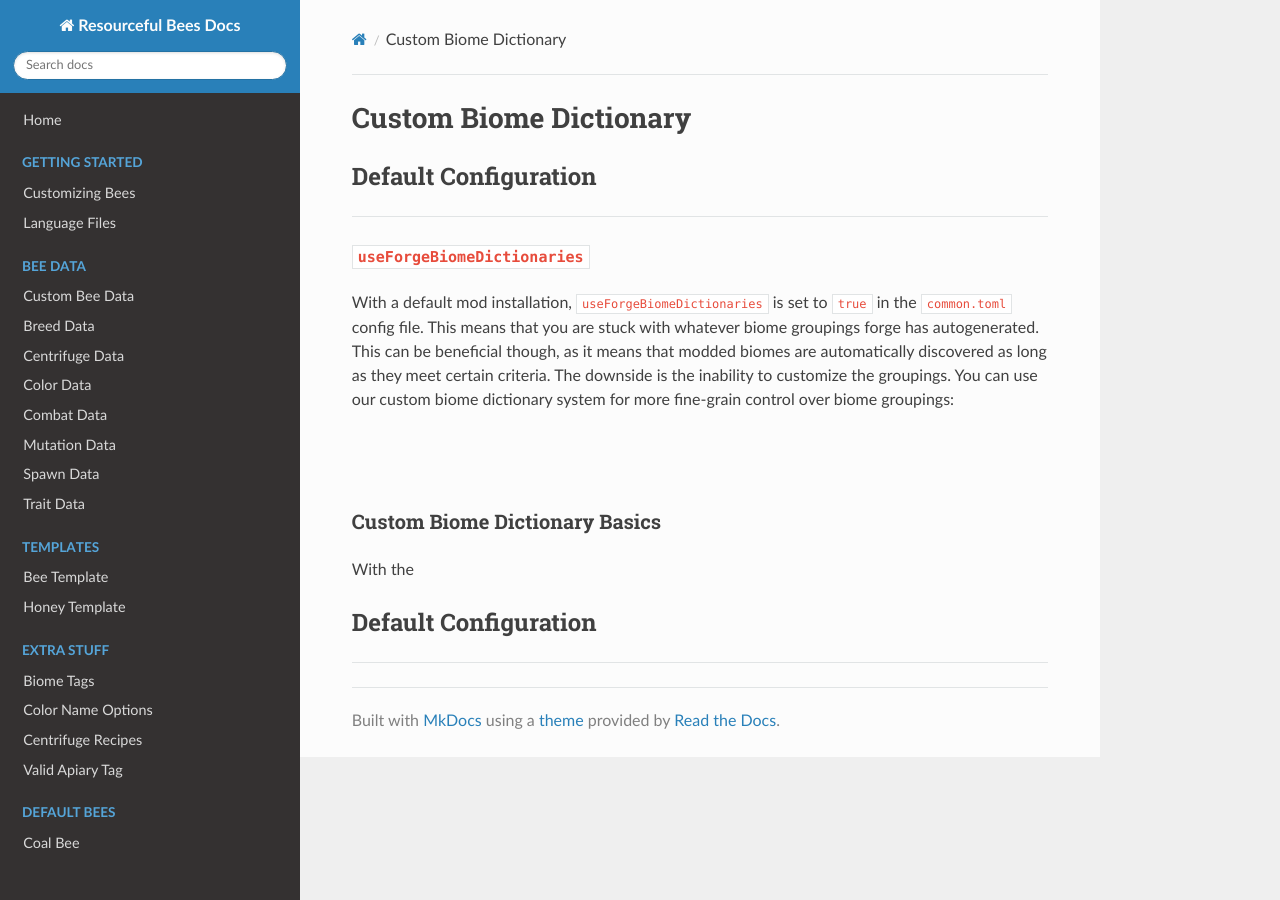
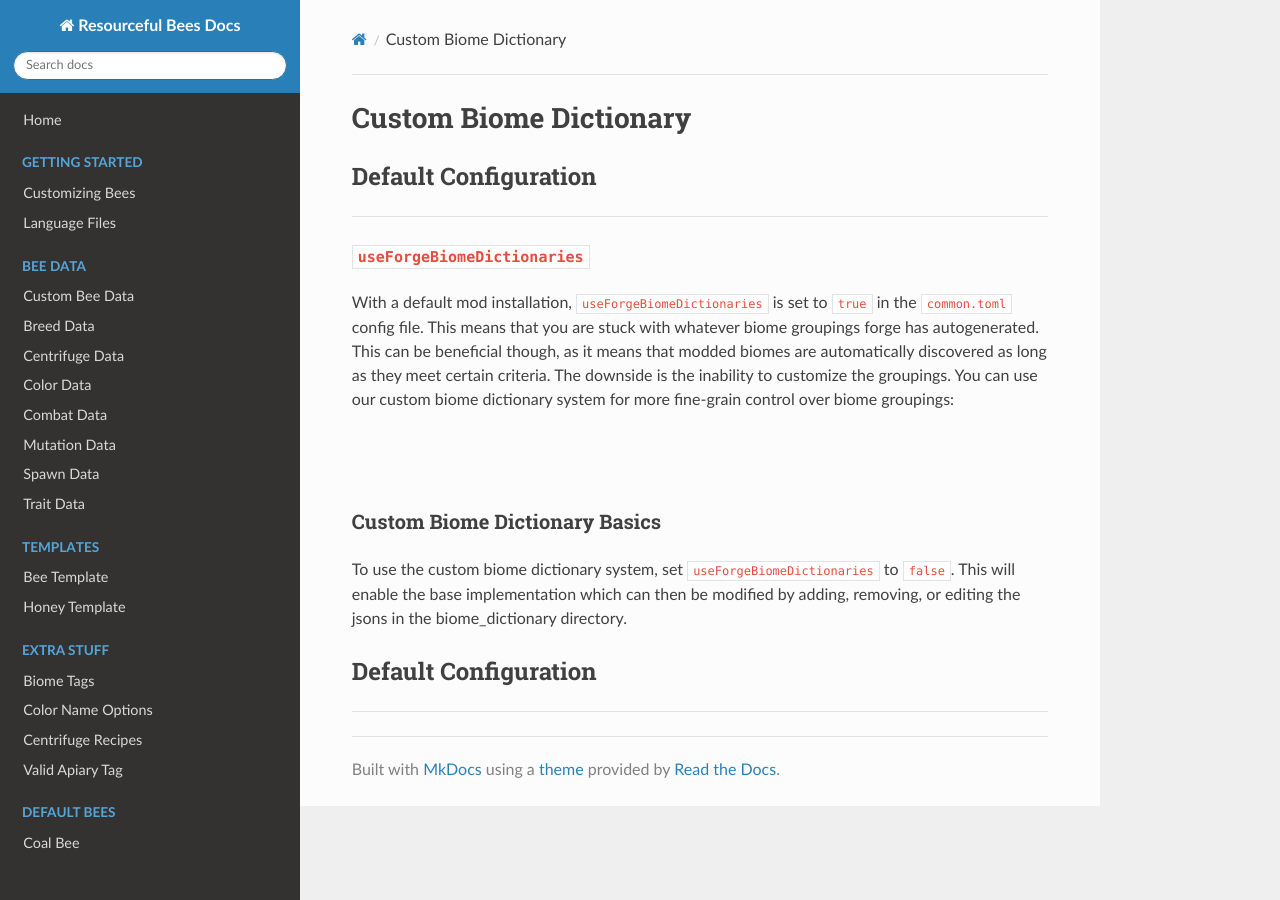
Before and after one commit to Team-Resourceful/ResourcefulBeesDocs, an MkDocs documentation site: the page built from docs/extra_stuff/custom_biome_dictionary.md, in a window 1280 px wide. Built offline with MkDocs 1.6.1, drawn with Linux system fonts in a browser that asks for light colours; nearby versions of some CDN libraries.

Commit message:
docs/extra_stuff/custom_biome_dictionary.md updated from https://stackedit.io/

```diff
--- a/docs/extra_stuff/custom_biome_dictionary.md
+++ b/docs/extra_stuff/custom_biome_dictionary.md
@@ -12,10 +12,10 @@ With a default mod installation, `useForgeBiomeDictionaries` is set to `true` in
 
 ### **Custom Biome Dictionary Basics**
 
-With the
+To use the custom biome dictionary system, set `useForgeBiomeDictionaries` to `false`. This will enable the base implementation which can then be modified by adding, removing, or editing the jsons in the biome_dictionary directory.
 
 ## **Default Configuration**
 ***
 <!--stackedit_data:
-eyJoaXN0b3J5IjpbLTEzNDUwNDk0MV19
+eyJoaXN0b3J5IjpbLTYxMzU1OTgwMl19
 -->
```
